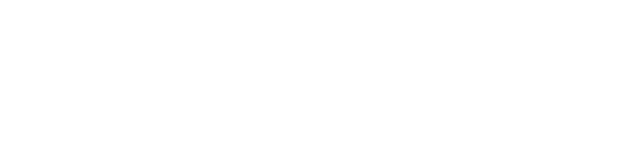
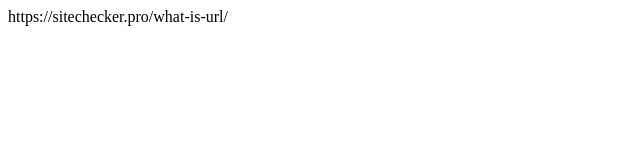
Before and after one commit to Git-Miso/url-project, a plain HTML site: page index.html in a window 1280 px wide. Shown: the whole page, without its empty margins (0-640 px from the left). Drawn offline with Linux system fonts and the light colour scheme.

Commit message:
Update index.html

```diff
--- a/index.html
+++ b/index.html
@@ -8,5 +8,6 @@
       </style>
 </HEAD>
 <BODY>
+	<a>https://sitechecker.pro/what-is-url/</a>
 </BODY>
 </HTML>
```
